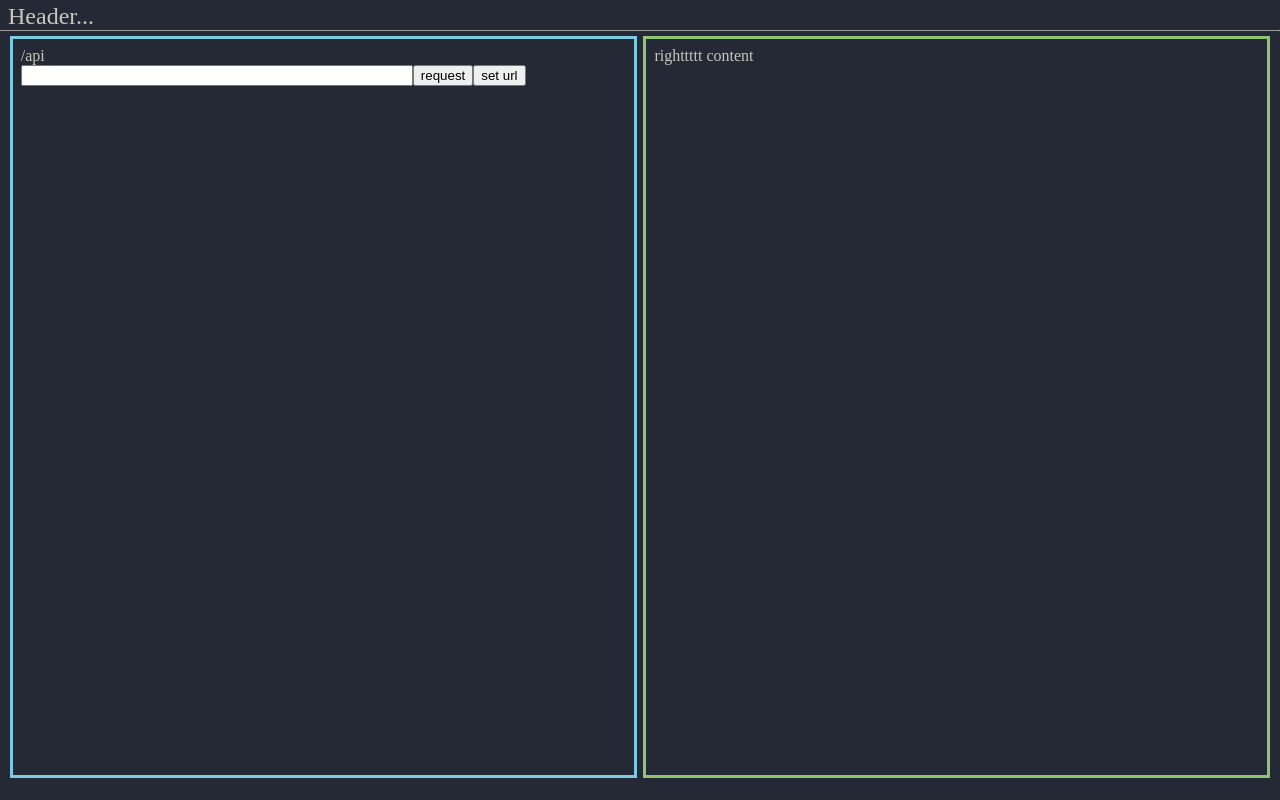
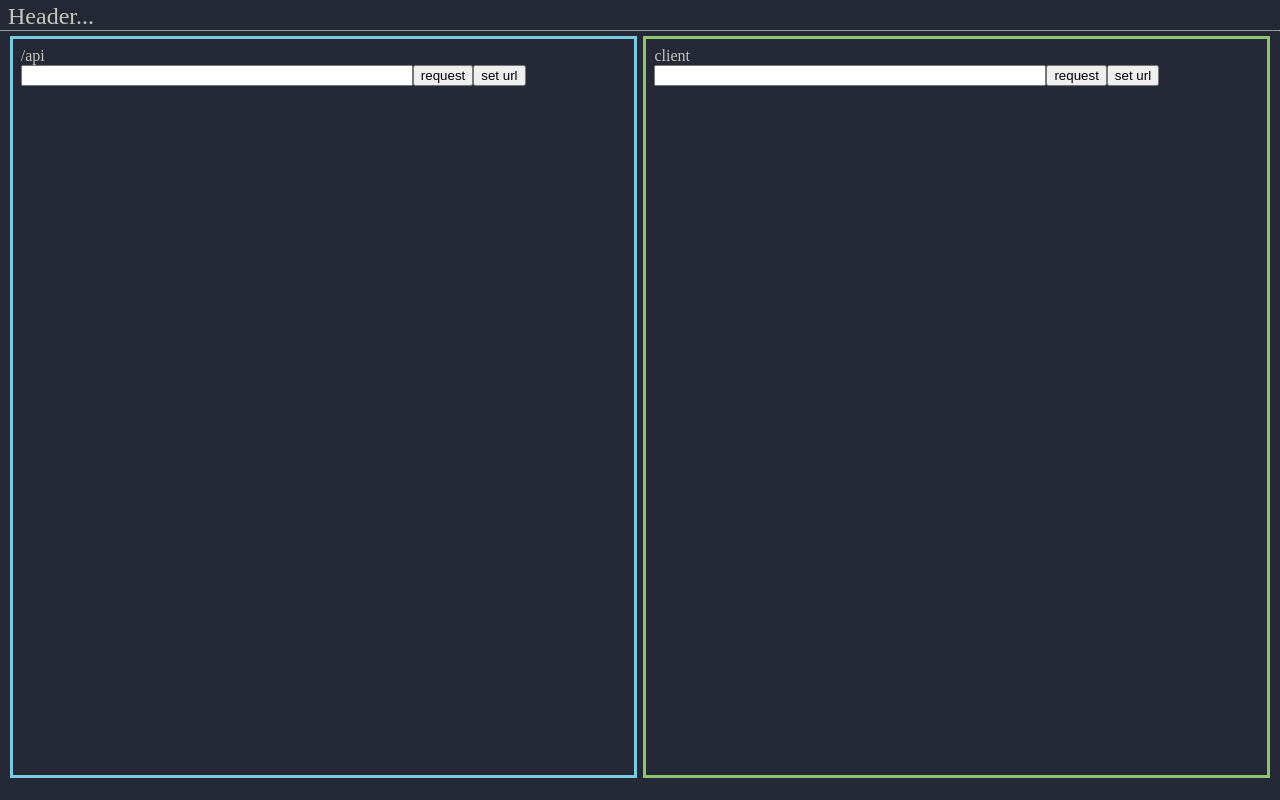
Before and after one commit to kdingn/compare-nuxt3-requests, a Nuxt app: page / in a window 1280 px wide. Built offline with nearby package versions, Linux system fonts and the light colour scheme.

Commit message:
right content completed

```diff
--- a/components/Right.vue
+++ b/components/Right.vue
@@ -1,7 +1,37 @@
-<script setup lang="ts"></script>
+<script setup lang="ts">
+import { ref } from "vue";
+
+var inputUrl = ref("");
+const data = ref<any>("");
+
+function setUrl() {
+  inputUrl.value = "https://ai-data-base.com/archives/64001";
+}
+
+function updateContent() {
+  $fetch(inputUrl.value).then((res) => {
+    data.value = res;
+  });
+}
+</script>
 
 <template>
-  <div>righttttt content</div>
+  <div class="right-content">
+    <div>client</div>
+    <div>
+      <input type="form" class="right-input" v-model="inputUrl" />
+      <button @click="updateContent">request</button>
+      <button @click="setUrl">set url</button>
+    </div>
+    <div>{{ data }}</div>
+  </div>
 </template>
 
-<style scoped></style>
+<style scoped>
+.right-content {
+  width: 49vw;
+}
+.right-input {
+  width: 30vw;
+}
+</style>
```
